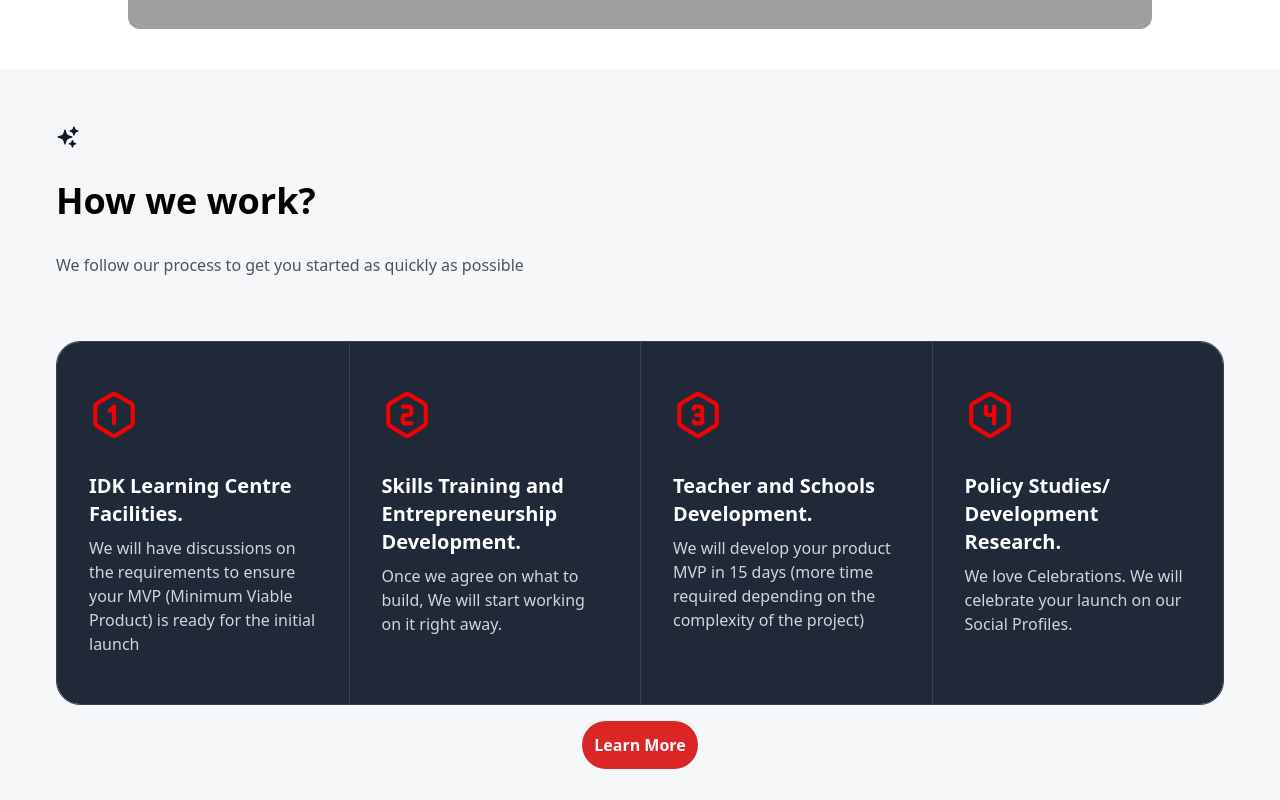
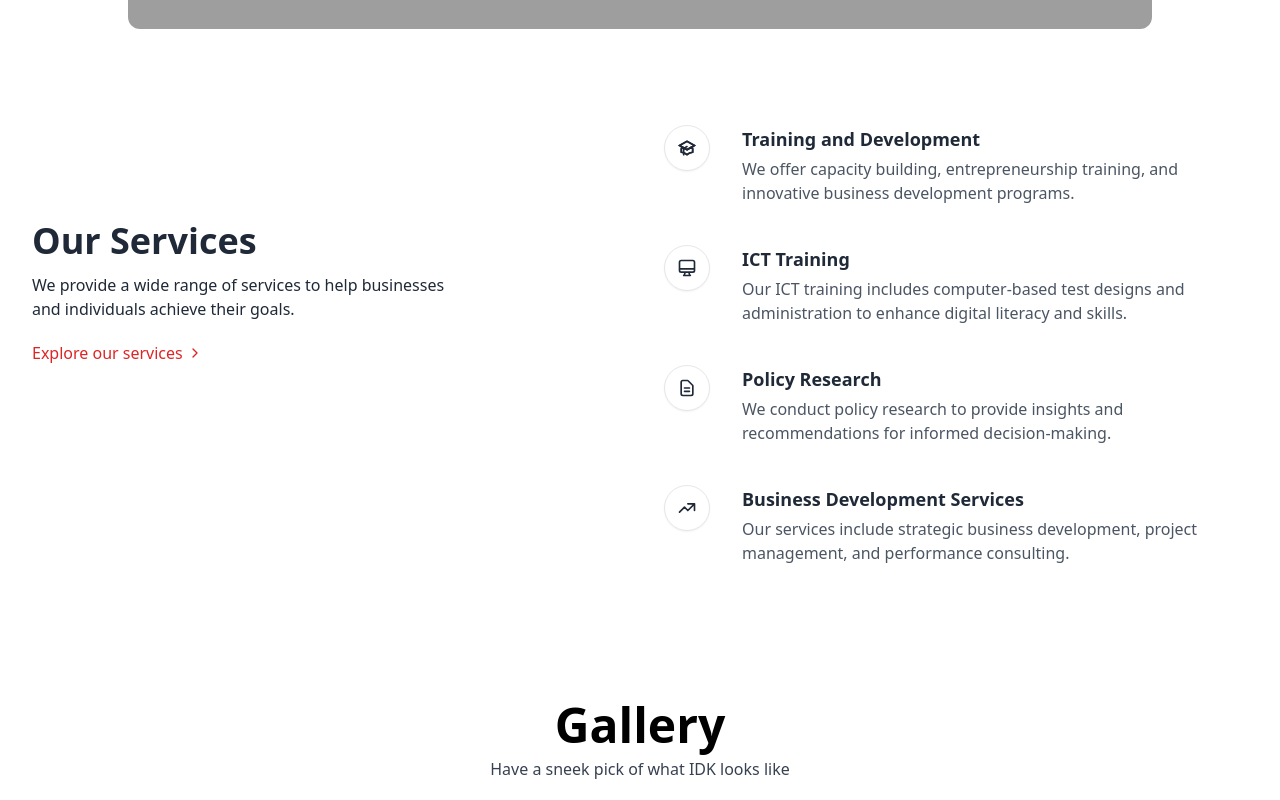
Before and after one commit to Impact-Tech-Devops/idk-project, a Next.js app: page / in a window 1280 px wide. Shown: the part 840-1640 px from the top of the page. Built offline with nearby package versions, Linux system fonts and the light colour scheme; grey boxes are pictures that could not be loaded.

Commit message:
all set...

```diff
--- a/app/components/Features.jsx
+++ b/app/components/Features.jsx
@@ -1,161 +1,77 @@
 "use client";
+
+import { AcademicCapIcon, DesktopComputerIcon, DocumentTextIcon, TrendingUpIcon } from "@heroicons/react/outline"
 
 const Features = () => {
   return (
-    <div>
-      <div className="max-w-[85rem] px-4 py-10 sm:px-6 lg:px-8 lg:py-14 mx-auto bg-gray-100/70">
-
-        <div className="min-h-screen">
-          <div className="max-w-7xl mx-auto h-max px-6 md:px-12 xl:px-6">
-            <div className="md:w-2/3 lg:w-1/2">
-              <svg
-                xmlns="http://www.w3.org/2000/svg"
-                viewBox="0 0 24 24"
-                fill="currentColor"
-                className="w-6 h-6 text-gray-900"
-              >
-                <path
-                  fillRule="evenodd"
-                  d="M9 4.5a.75.75 0 01.721.544l.813 2.846a3.75 3.75 0 002.576 2.576l2.846.813a.75.75 0 010 1.442l-2.846.813a3.75 3.75 0 00-2.576 2.576l-.813 2.846a.75.75 0 01-1.442 0l-.813-2.846a3.75 3.75 0 00-2.576-2.576l-2.846-.813a.75.75 0 010-1.442l2.846-.813A3.75 3.75 0 007.466 7.89l.813-2.846A.75.75 0 019 4.5zM18 1.5a.75.75 0 01.728.568l.258 1.036c.236.94.97 1.674 1.91 1.91l1.036.258a.75.75 0 010 1.456l-1.036.258c-.94.236-1.674.97-1.91 1.91l-.258 1.036a.75.75 0 01-1.456 0l-.258-1.036a2.625 2.625 0 00-1.91-1.91l-1.036-.258a.75.75 0 010-1.456l1.036-.258a2.625 2.625 0 001.91-1.91l.258-1.036A.75.75 0 0118 1.5zM16.5 15a.75.75 0 01.712.513l.394 1.183c.15.447.5.799.948.948l1.183.395a.75.75 0 010 1.422l-1.183.395c-.447.15-.799.5-.948.948l-.395 1.183a.75.75 0 01-1.422 0l-.395-1.183a1.5 1.5 0 00-.948-.948l-1.183-.395a.75.75 0 010-1.422l1.183-.395c.447-.15.799-.5.948-.948l.395-1.183A.75.75 0 0116.5 15z"
-                  clipRule="evenodd"
-                ></path>
-              </svg>
-              <h2 className="my-8 text-2xl font-bold text-black md:text-4xl">
-                How we work?
+    <div className="max-w-[85rem] px-4 py-10 sm:px-6 lg:px-8 lg:py-14 mx-auto">
+      <div className="grid md:grid-cols-2 gap-12">
+        <div className="lg:w-3/4 align-middle lg:pt-24 md:pt-20">
+          <h2 className="text-3xl text-gray-800 font-bold lg:text-4xl">
+            Our Services
           </h2>
-              <p className="text-gray-600">
-                We follow our process to get you started as quickly as possible
+          <p className="mt-3 text-gray-800">
+            We provide a wide range of services to help businesses and individuals achieve their goals.
+          </p>
+          <p className="mt-5">
+            <a className="inline-flex items-center gap-x-1 font-medium text-red-600" href="/services">
+              Explore our services
+              <svg className="flex-shrink-0 size-4 transition ease-in-out group-hover:translate-x-1" xmlns="http://www.w3.org/2000/svg" width="24" height="24" viewBox="0 0 24 24" fill="none" stroke="currentColor" stroke-width="2" stroke-linecap="round" stroke-linejoin="round"><path d="m9 18 6-6-6-6" /></svg>
+            </a>
           </p>
         </div>
-            <div className="mt-16 grid divide-x divide-y  divide-gray-700 overflow-hidden rounded-3xl border text-gray-600 border-gray-700 sm:grid-cols-2 lg:grid-cols-4  lg:divide-y-0 xl:grid-cols-4">
-              <div className="group relative bg-gray-800 transition hover:z-[1] hover:shadow-2xl hover:shadow-gray-600/10">
-                <div className="relative space-y-8 py-12 p-8">
-                  <svg
-                    stroke="currentColor"
-                    fill="none"
-                    strokeWidth="2"
-                    viewBox="0 0 24 24"
-                    strokeLinecap="round"
-                    strokeLinejoin="round"
-                    color="white"
-                    style={{ color: 'rgba(255, 0, 0, 0.95)' }}
-                    height="50"
-                    width="50"
-                    xmlns="http://www.w3.org/2000/svg"
-                  >
-                    <path stroke="none" d="M0 0h24v24H0z" fill="none"></path>
-                    <path d="M19.875 6.27a2.225 2.225 0 0 1 1.125 1.948v7.284c0 .809 -.443 1.555 -1.158 1.948l-6.75 4.27a2.269 2.269 0 0 1 -2.184 0l-6.75 -4.27a2.225 2.225 0 0 1 -1.158 -1.948v-7.285c0 -.809 .443 -1.554 1.158 -1.947l6.75 -3.98a2.33 2.33 0 0 1 2.25 0l6.75 3.98h-.033z"></path>
-                    <path d="M10 10l2 -2v8"></path>
-                  </svg>
-                  <div className="space-y-2">
-                    <h5 className="text-xl font-semibold text-white transition">
-                      IDK Learning Centre Facilities.
-                    </h5>
-                    <p className="text-gray-300">
-                      We will have discussions on the requirements to ensure
-                      your MVP (Minimum Viable Product) is ready for the initial
-                      launch
+
+        <div className="space-y-6 lg:space-y-10">
+          <div className="flex">
+            <span className="flex-shrink-0 inline-flex justify-center items-center size-[46px] rounded-full border border-gray-200 bg-white text-gray-800 shadow-sm mx-auto">
+              <AcademicCapIcon className="flex-shrink-0 size-5" />
+            </span>
+            <div className="ms-5 sm:ms-8">
+              <h3 className="text-base sm:text-lg font-semibold text-gray-800">
+                Training and Development
+              </h3>
+              <p className="mt-1 text-gray-600">
+                We offer capacity building, entrepreneurship training, and innovative business development programs.
               </p>
             </div>
           </div>
-              </div>
-              <div className="group relative bg-gray-800 transition hover:z-[1] hover:shadow-2xl hover:shadow-gray-600/10">
-                <div className="relative space-y-8 py-12 p-8">
-                  <svg
-                    stroke="currentColor"
-                    fill="none"
-                    strokeWidth="2"
-                    viewBox="0 0 24 24"
-                    strokeLinecap="round"
-                    strokeLinejoin="round"
-                    color="white"
-                    style={{ color: 'rgba(255, 0, 0, 0.95)' }}
-                    height="50"
-                    width="50"
-                    xmlns="http://www.w3.org/2000/svg"
-                  >
-                    <path stroke="none" d="M0 0h24v24H0z" fill="none"></path>
-                    <path d="M19.875 6.27a2.225 2.225 0 0 1 1.125 1.948v7.284c0 .809 -.443 1.555 -1.158 1.948l-6.75 4.27a2.269 2.269 0 0 1 -2.184 0l-6.75 -4.27a2.225 2.225 0 0 1 -1.158 -1.948v-7.285c0 -.809 .443 -1.554 1.158 -1.947l6.75 -3.98a2.33 2.33 0 0 1 2.25 0l6.75 3.98h-.033z"></path>
-                    <path d="M10 8h3a1 1 0 0 1 1 1v2a1 1 0 0 1 -1 1h-2a1 1 0 0 0 -1 1v2a1 1 0 0 0 1 1h3"></path>
-                  </svg>
-                  <div className="space-y-2">
-                    <h5 className="text-xl font-semibold text-white transition group-hover:text-secondary">
-                      Skills Training and Entrepreneurship Development.
-
-                    </h5>
-                    <p className="text-gray-300">
-                      Once we agree on what to build, We will start working on
-                      it right away.
+          <div className="flex">
+            <span className="flex-shrink-0 inline-flex justify-center items-center size-[46px] rounded-full border border-gray-200 bg-white text-gray-800 shadow-sm mx-auto">
+              <DesktopComputerIcon className="flex-shrink-0 size-5" />
+            </span>
+            <div className="ms-5 sm:ms-8">
+              <h3 className="text-base sm:text-lg font-semibold text-gray-800">
+                ICT Training
+              </h3>
+              <p className="mt-1 text-gray-600">
+                Our ICT training includes computer-based test designs and administration to enhance digital literacy and skills.
               </p>
             </div>
           </div>
-              </div>
-              <div className="group relative bg-gray-800 transition hover:z-[1] hover:shadow-2xl hover:shadow-gray-600/10">
-                <div className="relative space-y-8 py-12 p-8">
-                  <svg
-                    stroke="currentColor"
-                    fill="none"
-                    strokeWidth="2"
-                    viewBox="0 0 24 24"
-                    strokeLinecap="round"
-                    strokeLinejoin="round"
-                    color="white"
-                    style={{ color: 'rgba(255, 0, 0, 0.95)' }}
-                    height="50"
-                    width="50"
-                    xmlns="http://www.w3.org/2000/svg"
-                  >
-                    <path stroke="none" d="M0 0h24v24H0z" fill="none"></path>
-                    <path d="M19.875 6.27a2.225 2.225 0 0 1 1.125 1.948v7.284c0 .809 -.443 1.555 -1.158 1.948l-6.75 4.27a2.269 2.269 0 0 1 -2.184 0l-6.75 -4.27a2.225 2.225 0 0 1 -1.158 -1.948v-7.285c0 -.809 .443 -1.554 1.158 -1.947l6.75 -3.98a2.33 2.33 0 0 1 2.25 0l6.75 3.98h-.033z"></path>
-                    <path d="M10 9a1 1 0 0 1 1 -1h2a1 1 0 0 1 1 1v2a1 1 0 0 1 -1 1h-2h2a1 1 0 0 1 1 1v2a1 1 0 0 1 -1 1h-2a1 1 0 0 1 -1 -1"></path>
-                  </svg>
-                  <div className="space-y-2">
-                    <h5 className="text-xl font-semibold text-white transition group-hover:text-secondary">
-                      Teacher and Schools Development.
-
-                    </h5>
-                    <p className="text-gray-300">
-                      We will develop your product MVP in 15 days (more time
-                      required depending on the complexity of the project)
+          <div className="flex">
+            <span className="flex-shrink-0 inline-flex justify-center items-center size-[46px] rounded-full border border-gray-200 bg-white text-gray-800 shadow-sm mx-auto">
+              <DocumentTextIcon className="flex-shrink-0 size-5" />
+            </span>
+            <div className="ms-5 sm:ms-8">
+              <h3 className="text-base sm:text-lg font-semibold text-gray-800">
+                Policy Research
+              </h3>
+              <p className="mt-1 text-gray-600">
+                We conduct policy research to provide insights and recommendations for informed decision-making.
               </p>
             </div>
           </div>
-              </div>
-              <div className="group relative bg-gray-800 transition hover:z-[1] hover:shadow-2xl hover:shadow-gray-600/10">
-                <div className="relative space-y-8 py-12 p-8">
-                  <svg
-                    stroke="currentColor"
-                    fill="none"
-                    strokeWidth="2"
-                    viewBox="0 0 24 24"
-                    strokeLinecap="round"
-                    strokeLinejoin="round"
-                    color="white"
-                    style={{ color: 'rgba(255, 0, 0, 0.95)' }}
-                    height="50"
-                    width="50"
-                    xmlns="http://www.w3.org/2000/svg"
-                  >
-                    <path stroke="none" d="M0 0h24v24H0z" fill="none"></path>
-                    <path d="M19.875 6.27a2.225 2.225 0 0 1 1.125 1.948v7.284c0 .809 -.443 1.555 -1.158 1.948l-6.75 4.27a2.269 2.269 0 0 1 -2.184 0l-6.75 -4.27a2.225 2.225 0 0 1 -1.158 -1.948v-7.285c0 -.809 .443 -1.554 1.158 -1.947l6.75 -3.98a2.33 2.33 0 0 1 2.25 0l6.75 3.98h-.033z"></path>
-                    <path d="M10 8v3a1 1 0 0 0 1 1h3"></path>
-                    <path d="M14 8v8"></path>
-                  </svg>
-                  <div className="space-y-2">
-                    <h5 className="text-xl font-semibold text-white transition group-hover:text-secondary">
-                      Policy Studies/ Development Research.
-                    </h5>
-                    <p className="text-gray-300">
-                      We love Celebrations. We will celebrate your launch on our
-                      Social Profiles.
+          <div className="flex">
+            <span className="flex-shrink-0 inline-flex justify-center items-center size-[46px] rounded-full border border-gray-200 bg-white text-gray-800 shadow-sm mx-auto">
+              <TrendingUpIcon className="flex-shrink-0 size-5" />
+            </span>
+            <div className="ms-5 sm:ms-8">
+              <h3 className="text-base sm:text-lg font-semibold text-gray-800">
+                Business Development Services
+              </h3>
+              <p className="mt-1 text-gray-600">
+                Our services include strategic business development, project management, and performance consulting.
               </p>
-                  </div>
-                </div>
-              </div>
-            </div>
-            <div className="justify-center relative my-4 align-middle flex">
-              <a href="/services" className="btn bg-red-600 rounded-full hover:bg-red-500 hover:animate-pulse px-3 py-3 text-center text-white font-semibold">Learn More</a>
-
             </div>
           </div>
         </div>
--- a/package.json
+++ b/package.json
@@ -11,6 +11,7 @@
   },
   "dependencies": {
     "@emailjs/browser": "^4.3.3",
+    "@heroicons/react": "^1.0.6",
     "next": "14.1.4",
     "preline": "^2.0.3",
     "react": "^18",
```
Also changed, not shown: 1 other file (tests, documents, lock files or other folders). Lines whose indentation alone changed are shown as unchanged.
